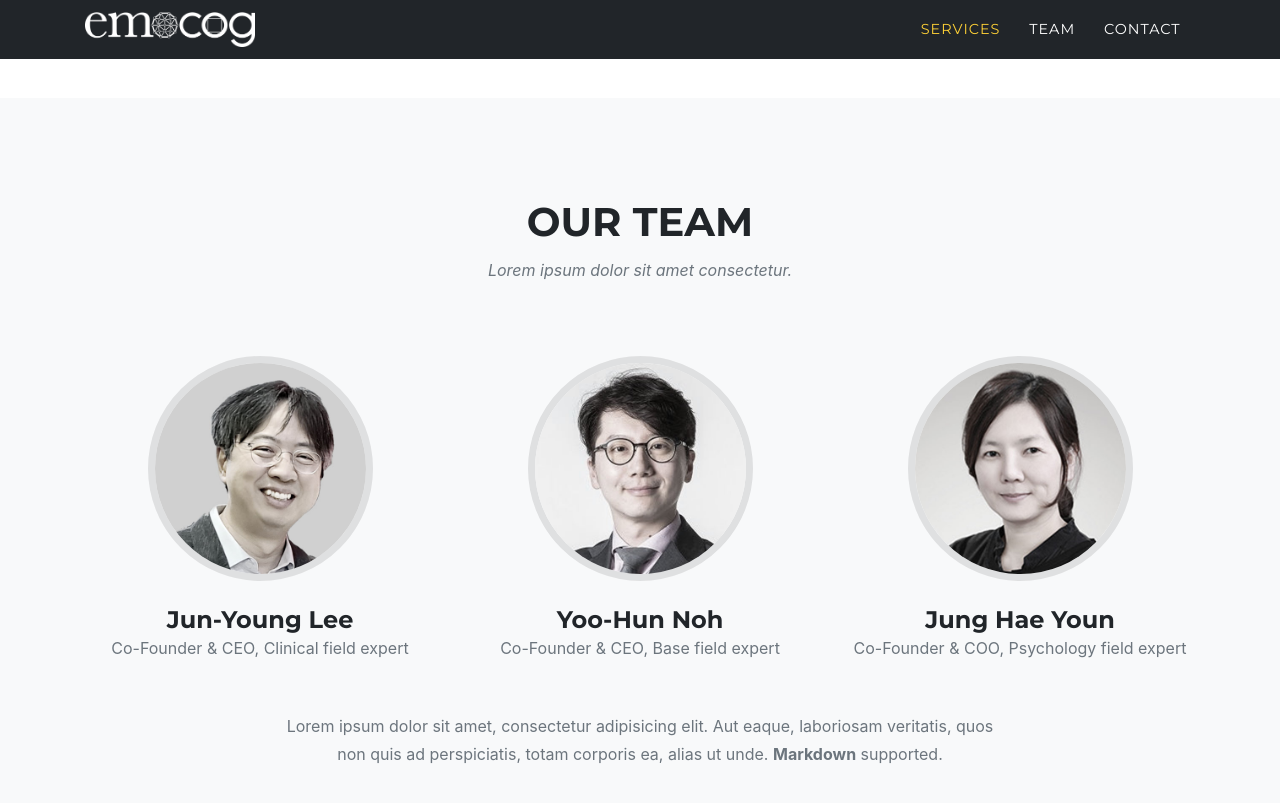
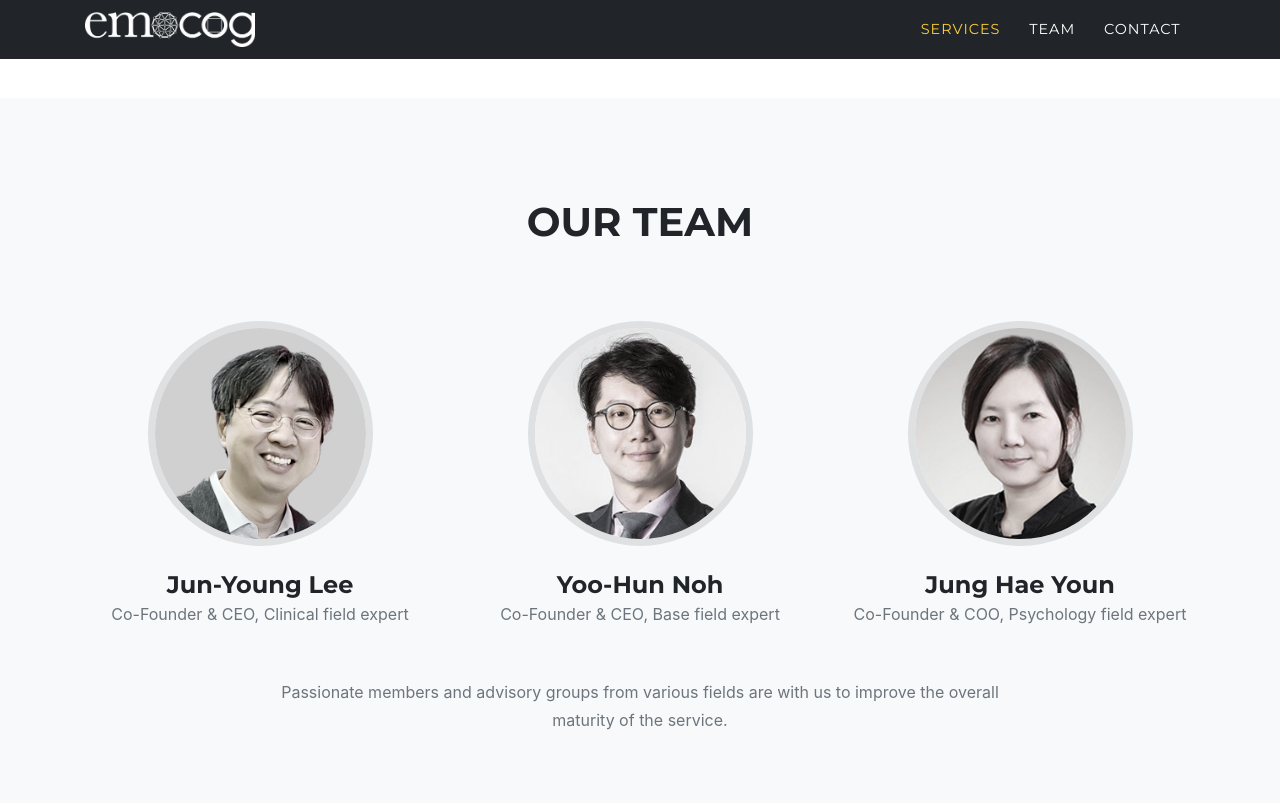
Before and after one commit to emocog/emocog.github.io, a Jekyll site: the page built from index.md, in a window 1280 px wide and 900 px high, scrolled down 1762 px. Shown: the top 803 px of the window. Built offline with Jekyll 4.4.1, drawn with Linux system fonts in a browser that asks for light colours; some web fonts are replaced.

Commit message:
edtis team texts

```diff
--- a/_data/sitetext.yml
+++ b/_data/sitetext.yml
@@ -26,8 +26,8 @@ services:
 
 team:
     title: "OUR TEAM"
-    text: "Lorem ipsum dolor sit amet consectetur."
-    subtext: Lorem ipsum dolor sit amet, consectetur adipisicing elit. Aut eaque, laboriosam veritatis, quos non quis ad perspiciatis, totam corporis ea, alias ut unde. **Markdown** supported.
+    text:
+    subtext: Passionate members and advisory groups from various fields are with us to improve the overall maturity of the service.
     section: team
     people:
       - name: "Jun-Young Lee"
```
